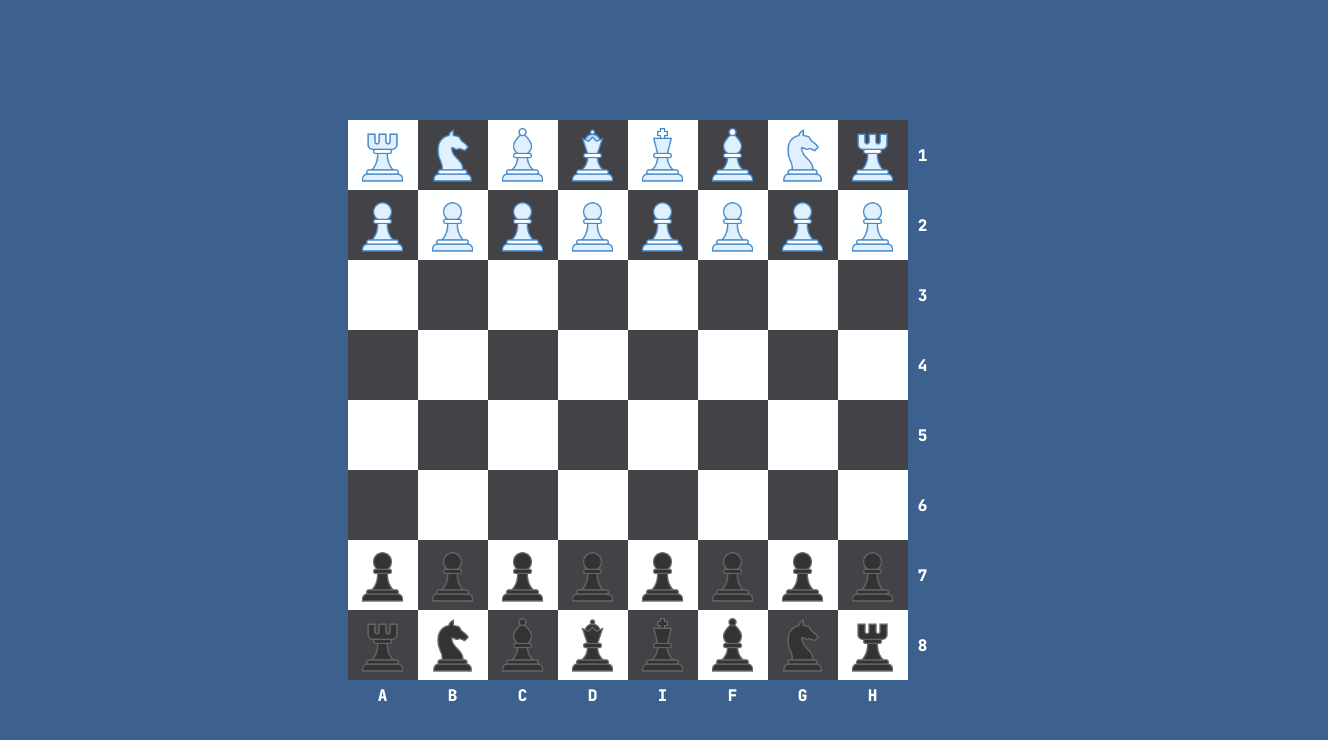
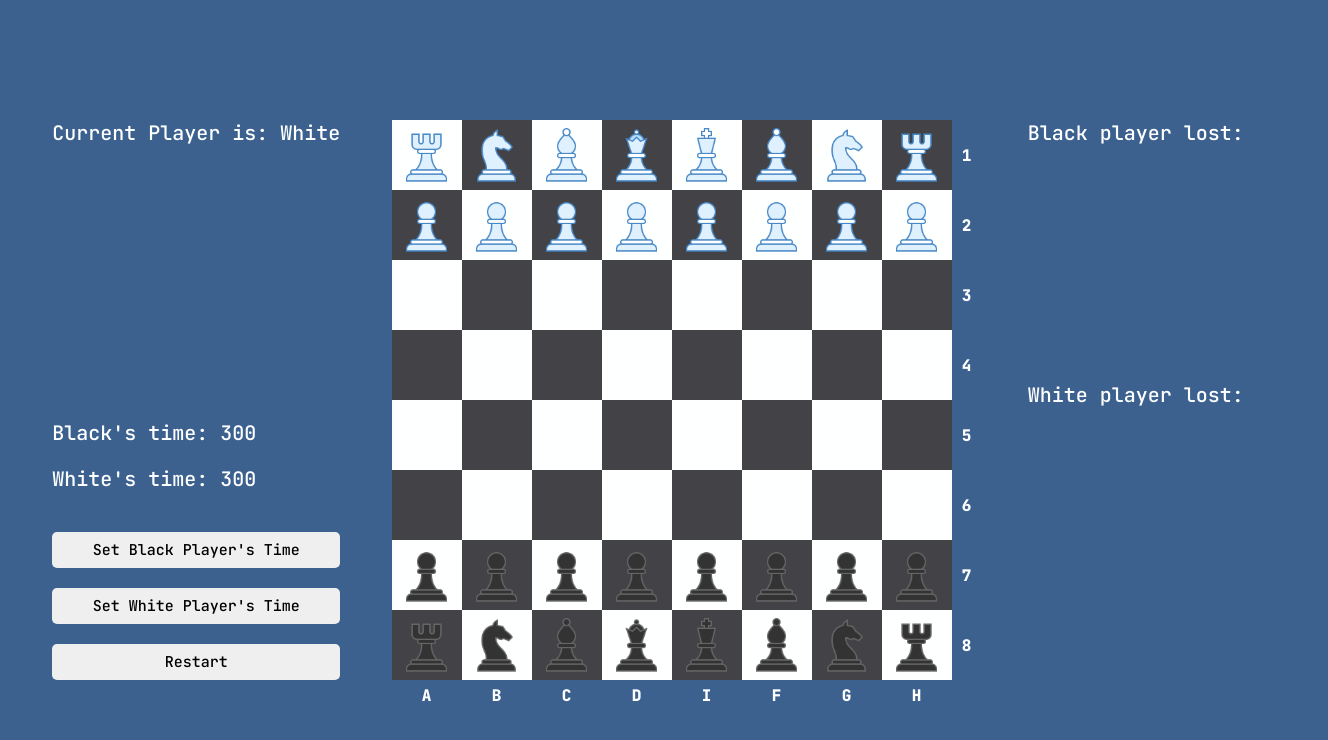
Before and after one commit to nordwaldberg/web-chess, a React (Create React App) app: page / in a window 1280 px wide. Shown: the top 740 px of the page, 1328 px wide, since content can reach past the window. Built offline with nearby package versions, Linux system fonts and the light colour scheme.

Commit message:
Add panels order

```diff
--- a/src/App.module.scss
+++ b/src/App.module.scss
@@ -6,13 +6,17 @@
   display: flex;
   justify-content: center;
   align-items: center;
+  color: $light-color;
   //background-image: url("./assets/background-pattern.svg");
 }
 
 .info {
+  display: flex;
+  flex-direction: column;
+  justify-content: space-between;
   z-index: 2;
   height: calc($cell-height * 8);
-  margin-left: 25px;
+  margin: 0 4%;
 }
 
 .info h2 {
@@ -20,19 +24,14 @@
 }
 
 .infoBoardTitle {
-  padding: 20px;
   margin-bottom: 25px;
-  @include glassmorphism;
 }
 
 .lostFiguresInfoBoard {
   height: calc($cell-height * 8);
-  margin-right: 25px;
-  padding: 20px;
-  @include glassmorphism;
+  width: 200px;
+  margin: 0 4%;
 }
 
 .timer {
-  padding: 20px;
-  @include glassmorphism;
 }
--- a/src/App.tsx
+++ b/src/App.tsx
@@ -32,21 +32,24 @@ function App() {
 
     return (
         <div className={styles.app}>
-            {/*<div className={styles.lostFiguresInfoBoard}>*/}
-            {/*    <LostFigures title={'Blacks:'} figures={board.lostBlackFigures}/>*/}
-            {/*    <LostFigures title={'Whites:'} figures={board.lostWhiteFigures}/>*/}
-            {/*</div>*/}
+            <div className={styles.info}>
+                <h2 className={styles.infoBoardTitle}>{`Current Player is: ${
+                    currentPlayer?.color === 'white' ?
+                        'White' : 'Black'
+                }`}</h2>
+                <div className={styles.timer}>
+                    <Timer restart={restart}/>
+                </div>
+            </div>
             <BoardComponent board={board}
                             setBoard={setBoard}
                             currentPlayer={currentPlayer}
                             changePlayer={changePlayer}
             />
-            {/*<div className={styles.info}>*/}
-            {/*    <h2 className={styles.infoBoardTitle}>{`Current Player is: ${currentPlayer?.color}`}</h2>*/}
-            {/*    <div className={styles.timer}>*/}
-            {/*        <Timer restart={restart}/>*/}
-            {/*    </div>*/}
-            {/*</div>*/}
+            <div className={styles.lostFiguresInfoBoard}>
+                <LostFigures title={'Black player lost:'} figures={board.lostBlackFigures}/>
+                <LostFigures title={'White player lost:'} figures={board.lostWhiteFigures}/>
+            </div>
         </div>
     );
 }
--- a/src/components/LostFigures/LostFigures.tsx
+++ b/src/components/LostFigures/LostFigures.tsx
@@ -11,17 +11,18 @@ const LostFigures: FC<LostFiguresProps> = ({ title, figures}) => {
     return (
         <div className={styles.lostFigureInfoBoard}>
             <h2 className={styles.title}>{title}</h2>
+            <div className={styles.lostFigures}>
                 {figures.map(figure => {
                     return (
                         <div key={figure.id}
                              className={styles.lostFigureInfo}
                         >
-                      {`Player lost ${figure.name}`}
                             <img src={figure.icon} alt={figure.name}/>
                         </div>
                     );
                 })}
             </div>
+        </div>
     );
 };
 
--- a/src/components/LostFigures/lost-figures.module.scss
+++ b/src/components/LostFigures/lost-figures.module.scss
@@ -17,6 +17,10 @@
   margin-left: 10px;
 }
 
+.lostFigures {
+  display: flex;
+}
+
 .title {
   margin-bottom: 20px;
   font-size: $header-font-size;
--- a/src/components/Timer/Timer.tsx
+++ b/src/components/Timer/Timer.tsx
@@ -55,8 +55,8 @@ const Timer: FC<TimerProps> = ({restart}) => {
 
     return (
         <div className={styles.timer}>
-            <h2>{`Black's time: ${blackTime}`}</h2>
-            <h2>{`White's time: ${whiteTime}`}</h2>
+            <h2 className={styles.titles}>{`Black's time: ${blackTime}`}</h2>
+            <h2 className={styles.titles}>{`White's time: ${whiteTime}`}</h2>
             <div className={styles.timerButtons}>
                 <button className={styles.timerBtn}
                         onClick={handleBlackBtn}>
--- a/src/components/Timer/timer.module.scss
+++ b/src/components/Timer/timer.module.scss
@@ -14,10 +14,22 @@
   margin-bottom: 20px;
   border-radius: 5px;
   border: none;
+
+  &:nth-last-of-type(1) {
+    margin-bottom: 0;
+  }
 }
 
 .timerBtn:hover {
   background-color: $selected-cell-color;
   color: $light-color;
-  transition: 500ms;
+  transition: 100ms;
 }
+
+.titles {
+  margin-bottom: 20px;
+
+  &:nth-last-of-type(1) {
+    margin-bottom: 0;
+  }
+}
--- a/src/index.scss
+++ b/src/index.scss
@@ -2,8 +2,8 @@
 $main-color: #3C618F;
 $light-color: #FEFFFF;
 $dark-color: #434247;
-$selected-cell-color: #1E698D;
-$available-cell-color: #1E698D;
+$selected-cell-color: #0279BF;
+$available-cell-color: #0265A5;
 $available-for-attack-cell-color: #911F1E;
 $cell-width: 70px;
 $cell-height: 70px;
@@ -18,6 +18,7 @@ $header-font-size: 20px;
     padding: 0;
     box-sizing: border-box;
     font-family: "JetBrains Mono", sans-serif;
+    font-weight: 500;
 }
 
 html, body {
@@ -29,10 +30,3 @@ li {
 }
 
 #root {}
-
-@mixin glassmorphism {
-    backdrop-filter: blur(2px);
-    background-color: rgba(236, 240, 241, .3);
-    border-radius: 5px;
-    box-shadow: 0px 10px 22px 0px rgba(0,0,0,0.4);
-}
```
Lines whose indentation alone changed are shown as unchanged.
